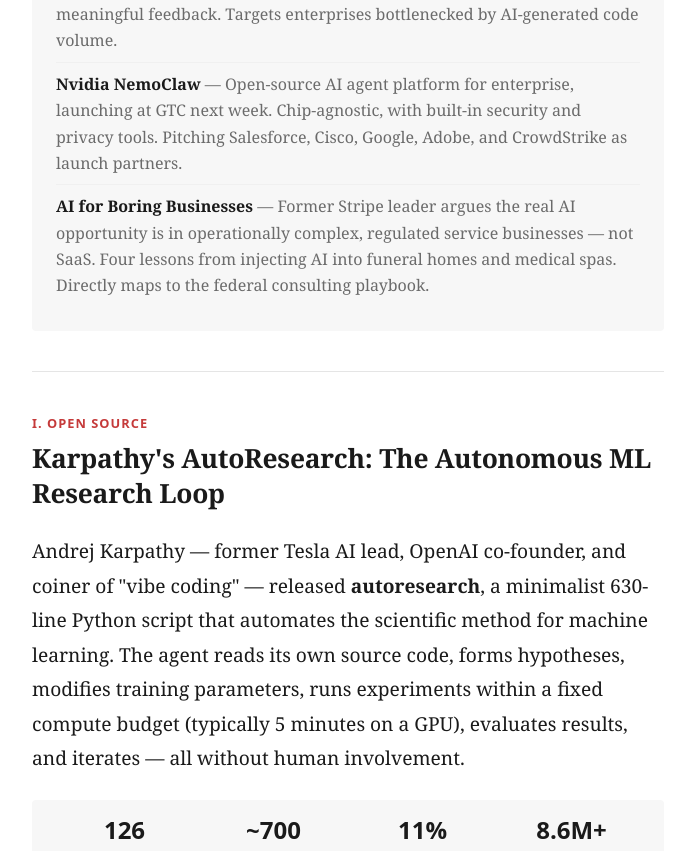
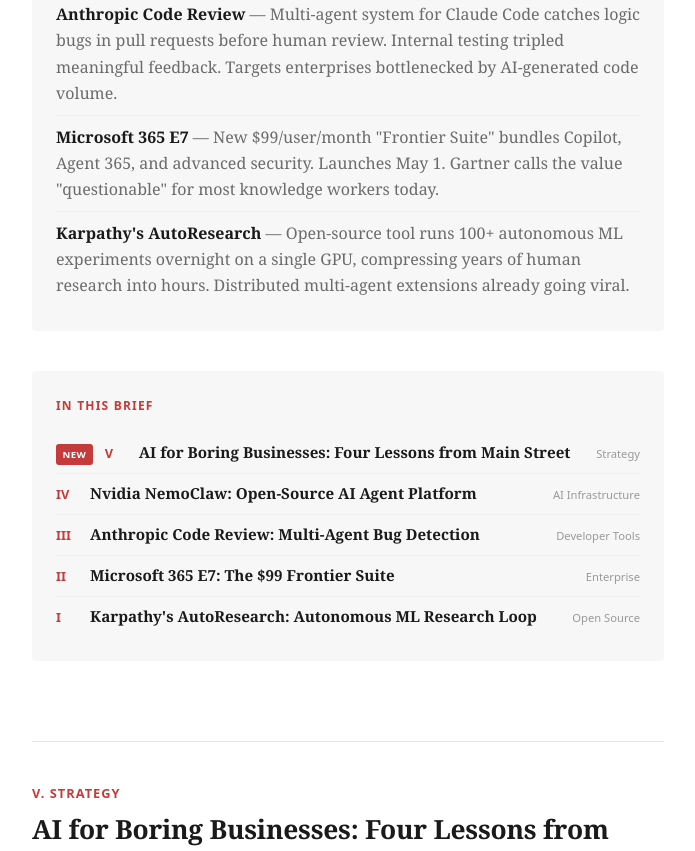
Before and after one commit to VM-CodeRock/exec-briefs, a plain HTML site: page briefs/2026-03-10.html in a window 1280 px wide. Shown: the part 756-1607 px from the top of the page, without its empty margins (292-987 px from the left). Drawn offline with Linux system fonts and the light colour scheme.

Commit message:
Newest-first sections + TOC with anchor links
- Sections render newest-first via CSS column-reverse
- Table of Contents with clickable anchors (newest marked NEW)
- Executive Summary reordered newest-first
- Smooth scroll between sections

```diff
--- a/briefs/2026-03-10.html
+++ b/briefs/2026-03-10.html
@@ -40,6 +40,7 @@
         }
 
         /* ── Reset & Base ── */
+        html { scroll-behavior: smooth; }
         *, *::before, *::after { margin: 0; padding: 0; box-sizing: border-box; }
 
         body {
@@ -167,6 +168,75 @@
             border: none;
             border-top: 1px solid var(--border);
             margin: var(--space-lg) 0;
+        }
+
+        /* ── Table of Contents ── */
+        .toc {
+            margin: var(--space-lg) 0;
+            padding: var(--space-md);
+            background: var(--bg-alt);
+            border-radius: 4px;
+        }
+        .toc-label {
+            font-family: var(--font-sans);
+            font-size: 0.75rem;
+            font-weight: 700;
+            letter-spacing: 0.1em;
+            text-transform: uppercase;
+            color: var(--accent);
+            margin-bottom: var(--space-sm);
+        }
+        .toc-list {
+            list-style: none;
+            padding: 0;
+        }
+        .toc-list li {
+            padding: 0.4rem 0;
+            border-bottom: 1px solid var(--border-light);
+            display: flex;
+            align-items: baseline;
+            gap: 0.75rem;
+        }
+        .toc-list li:last-child { border-bottom: none; }
+        .toc-section {
+            font-family: var(--font-sans);
+            font-size: 0.8rem;
+            font-weight: 700;
+            color: var(--accent);
+            min-width: 22px;
+        }
+        .toc-list a {
+            font-size: 0.95rem;
+            font-weight: 600;
+            color: var(--text);
+            text-decoration: none;
+        }
+        .toc-list a:hover { color: var(--accent); }
+        .toc-cat {
+            font-family: var(--font-sans);
+            font-size: 0.7rem;
+            color: var(--text-muted);
+            margin-left: auto;
+        }
+        .toc-new {
+            font-family: var(--font-sans);
+            font-size: 0.6rem;
+            font-weight: 700;
+            color: #fff;
+            background: var(--accent);
+            padding: 0.1rem 0.4rem;
+            border-radius: 3px;
+            text-transform: uppercase;
+            letter-spacing: 0.05em;
+        }
+
+        /* ── Sections Container — newest first ── */
+        .sections-container {
+            display: flex;
+            flex-direction: column-reverse;
+        }
+        .section-wrapper {
+            order: 0;
         }
 
         /* ── Section ── */
@@ -415,18 +485,55 @@
     <aside class="exec-summary">
         <div class="exec-summary-label">Executive Summary</div>
         <ul>
+            <li><strong>AI for Boring Businesses</strong> — Former Stripe leader argues the real AI opportunity is in operationally complex, regulated service businesses — not SaaS. Four lessons from injecting AI into funeral homes and medical spas. Directly maps to the federal consulting playbook.</li>
+            <li><strong>Nvidia NemoClaw</strong> — Open-source AI agent platform for enterprise, launching at GTC next week. Chip-agnostic, with built-in security and privacy tools. Pitching Salesforce, Cisco, Google, Adobe, and CrowdStrike as launch partners.</li>
+            <li><strong>Anthropic Code Review</strong> — Multi-agent system for Claude Code catches logic bugs in pull requests before human review. Internal testing tripled meaningful feedback. Targets enterprises bottlenecked by AI-generated code volume.</li>
+            <li><strong>Microsoft 365 E7</strong> — New $99/user/month "Frontier Suite" bundles Copilot, Agent 365, and advanced security. Launches May 1. Gartner calls the value "questionable" for most knowledge workers today.</li>
             <li><strong>Karpathy's AutoResearch</strong> — Open-source tool runs 100+ autonomous ML experiments overnight on a single GPU, compressing years of human research into hours. Distributed multi-agent extensions already going viral.</li>
-            <li><strong>Microsoft 365 E7</strong> — New $99/user/month "Frontier Suite" bundles Copilot, Agent 365, and advanced security. Launches May 1. Gartner calls the value "questionable" for most knowledge workers today.</li>
-            <li><strong>Anthropic Code Review</strong> — Multi-agent system for Claude Code catches logic bugs in pull requests before human review. Internal testing tripled meaningful feedback. Targets enterprises bottlenecked by AI-generated code volume.</li>
-            <li><strong>Nvidia NemoClaw</strong> — Open-source AI agent platform for enterprise, launching at GTC next week. Chip-agnostic, with built-in security and privacy tools. Pitching Salesforce, Cisco, Google, Adobe, and CrowdStrike as launch partners.</li>
-            <li><strong>AI for Boring Businesses</strong> — Former Stripe leader argues the real AI opportunity is in operationally complex, regulated service businesses — not SaaS. Four lessons from injecting AI into funeral homes and medical spas. Directly maps to the federal consulting playbook.</li>
         </ul>
     </aside>
 
+    <!-- Table of Contents -->
+    <nav class="toc">
+        <div class="toc-label">In This Brief</div>
+        <ol class="toc-list">
+            <li>
+                <span class="toc-new">New</span>
+                <span class="toc-section">V</span>
+                <a href="#section-v">AI for Boring Businesses: Four Lessons from Main Street</a>
+                <span class="toc-cat">Strategy</span>
+            </li>
+            <li>
+                <span class="toc-section">IV</span>
+                <a href="#section-iv">Nvidia NemoClaw: Open-Source AI Agent Platform</a>
+                <span class="toc-cat">AI Infrastructure</span>
+            </li>
+            <li>
+                <span class="toc-section">III</span>
+                <a href="#section-iii">Anthropic Code Review: Multi-Agent Bug Detection</a>
+                <span class="toc-cat">Developer Tools</span>
+            </li>
+            <li>
+                <span class="toc-section">II</span>
+                <a href="#section-ii">Microsoft 365 E7: The $99 Frontier Suite</a>
+                <span class="toc-cat">Enterprise</span>
+            </li>
+            <li>
+                <span class="toc-section">I</span>
+                <a href="#section-i">Karpathy's AutoResearch: Autonomous ML Research Loop</a>
+                <span class="toc-cat">Open Source</span>
+            </li>
+        </ol>
+    </nav>
+
+    <!-- Sections — newest first -->
+    <div class="sections-container">
+
+    <div class="section-wrapper">
     <hr class="section-divider">
 
     <!-- Section I: Karpathy -->
-    <section class="brief-section">
+    <section class="brief-section" id="section-i">
         <div class="section-number">I. Open Source</div>
         <h2>Karpathy's AutoResearch: The Autonomous ML Research Loop</h2>
 
@@ -469,10 +576,12 @@
         <p class="implication"><span class="implication-label">Strategic Implication:</span> This demonstrates AI-driven research loops applicable far beyond ML. Any domain involving hypothesis → experiment → evaluate cycles — marketing optimization, drug discovery, materials science — could benefit from this paradigm. The open-source MIT license makes enterprise adoption frictionless.</p>
     </section>
 
+    </div>
+    <div class="section-wrapper">
     <hr class="section-divider">
 
     <!-- Section II: Microsoft E7 -->
-    <section class="brief-section">
+    <section class="brief-section" id="section-ii">
         <div class="section-number">II. Enterprise</div>
         <h2>Microsoft 365 E7: The $99 "Frontier Suite" for the Agentic Enterprise</h2>
 
@@ -511,10 +620,12 @@
         <p class="implication"><span class="implication-label">Strategic Implication:</span> Microsoft is positioning for an "agentic enterprise" future where AI agents are licensed like employees. The market signal is clear, but the product may be ahead of enterprise readiness. A wait-and-see approach is advised unless your organization is already deep in the Microsoft AI ecosystem.</p>
     </section>
 
+    </div>
+    <div class="section-wrapper">
     <hr class="section-divider">
 
     <!-- Section III: Anthropic -->
-    <section class="brief-section">
+    <section class="brief-section" id="section-iii">
         <div class="section-number">III. Developer Tools</div>
         <h2>Anthropic Code Review: Multi-Agent Bug Detection for Claude Code</h2>
 
@@ -552,10 +663,12 @@
         <p class="implication"><span class="implication-label">Strategic Implication:</span> As AI-generated code volume explodes, automated quality assurance becomes critical infrastructure. Anthropic is building the full pipeline — code generation (Claude Code) → review (Code Review) → security analysis (Claude Code Security) — creating significant switching costs for enterprise customers already in the ecosystem.</p>
     </section>
 
+    </div>
+    <div class="section-wrapper">
     <hr class="section-divider">
 
     <!-- Section IV: Nvidia NemoClaw -->
-    <section class="brief-section">
+    <section class="brief-section" id="section-iv">
         <div class="section-number">IV. AI Infrastructure</div>
         <h2>Nvidia NemoClaw: Open-Source AI Agent Platform for the Enterprise</h2>
 
@@ -590,10 +703,12 @@
         <p class="implication"><span class="implication-label">Strategic Implication:</span> Nvidia is making its play for the AI agent infrastructure layer — open source, chip-agnostic, enterprise-grade security. If NemoClaw gains adoption, Nvidia becomes the platform layer between AI models and enterprise workflows, maintaining relevance even as companies like Google, Amazon, and Meta build custom silicon. The CUDA moat protected hardware; NemoClaw aims to build a software moat for agents.</p>
     </section>
 
+    </div>
+    <div class="section-wrapper">
     <hr class="section-divider">
 
     <!-- Section V: AI for Boring Businesses -->
-    <section class="brief-section">
+    <section class="brief-section" id="section-v">
         <div class="section-number">V. Strategy</div>
         <h2>AI for Boring Businesses: Four Lessons from Main Street</h2>
 
@@ -615,6 +730,9 @@
 
         <p class="implication"><span class="implication-label">Strategic Implication:</span> This is the Changeis playbook in a nutshell. Federal consulting is the definition of an "operationally complex, regulated, real-world service business." The firms that integrate AI into how they deliver — not just what they deliver — will outpace competitors who treat AI as a bolt-on. The lesson on rewarding outcomes over AI usage is directly applicable to any federal team rolling out AI tools: mandate results, not methods.</p>
     </section>
+
+    </div>
+    </div><!-- end sections-container -->
 
     <!-- Sources -->
     <footer class="sources">
```
